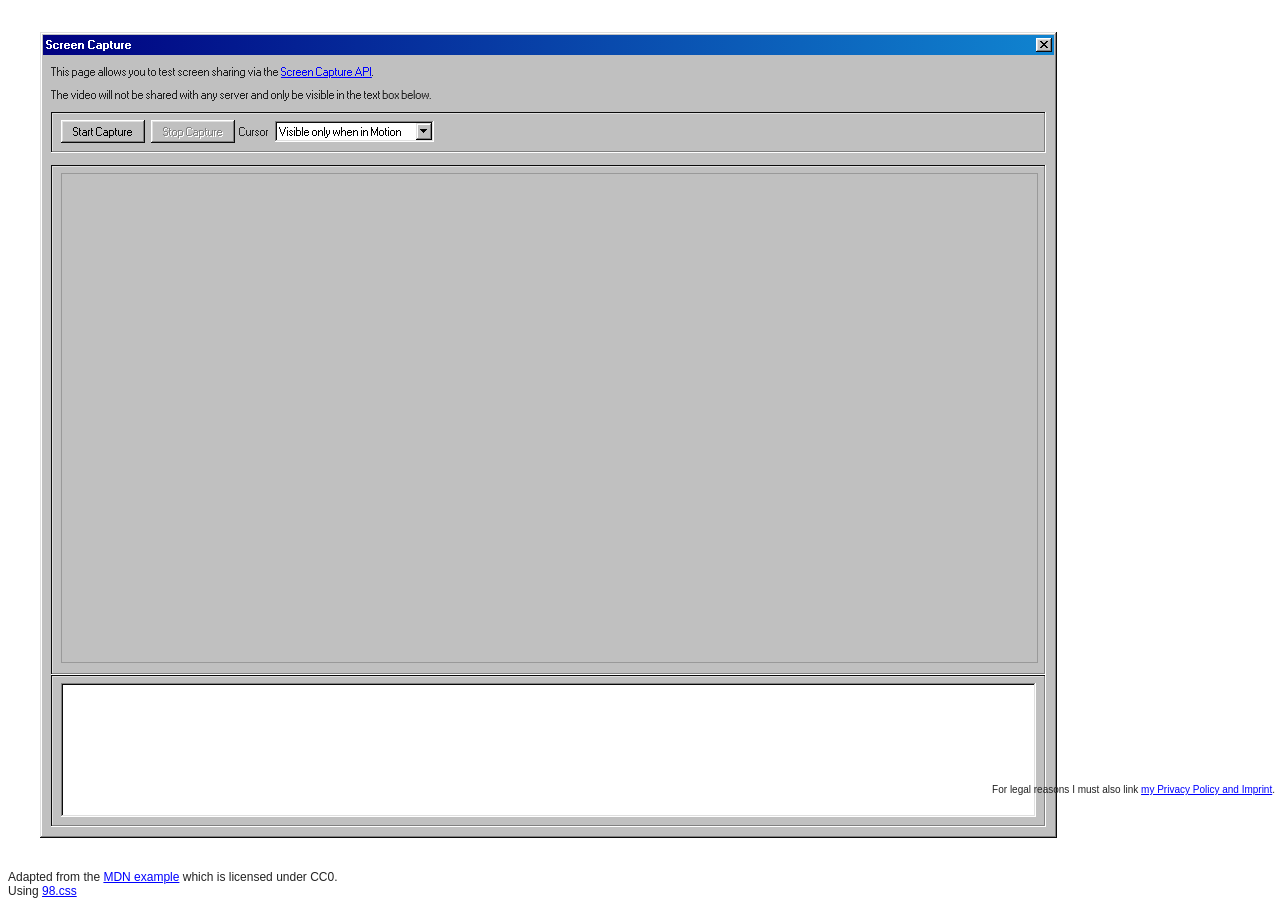
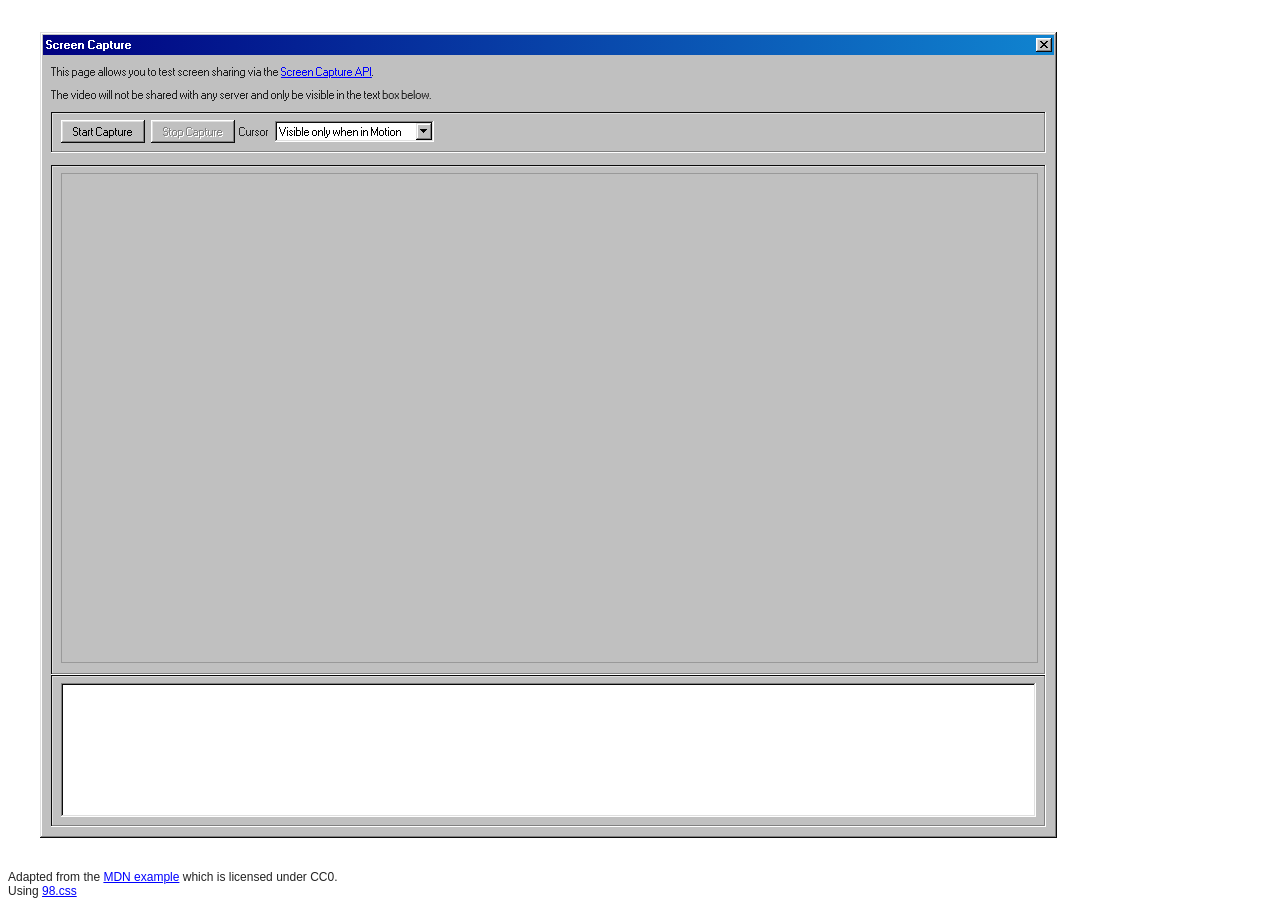
Before and after one commit to tkw1536/video.guys.wtf, a plain HTML site: page index.html in a window 1280 px wide. Drawn offline with Linux system fonts and the light colour scheme.

Commit message:
Use 'legal.min.js'

```diff
--- a/index.html
+++ b/index.html
@@ -4,25 +4,13 @@
 <head>
     <!-- Tracker -->
     <script async src="https://track.everyone.wtf/tracker.js" data-ackee-server="https://track.everyone.wtf" data-ackee-domain-id="2cb772c3-d21a-45e5-9a71-bb20b164035b"></script>
+    <script async src="https://inform.everyone.wtf/legal.min.js?small"></script>
+
 
     <meta charset="utf-8">
     <link rel="stylesheet" type="text/css" href="resources/lib/98css/98.css" />
     <link rel="stylesheet" type="text/css" href="resources/capture.css" />
     <title>video.guys.wtf</title>
-
-    <style>
-        .legal {
-            position: absolute;
-            margin-bottom: 5px;
-            margin-right: 5px;
-            bottom: 0;
-            right: 0;
-        }
-
-        .legal>a {
-            color: blue;
-        }
-    </style>
 </head>
 
 <body>
@@ -75,10 +63,6 @@
     Using <a href="https://jdan.github.io/98.css/">98.css</a>
 
     <script type="text/javascript" src="resources/capture.js"></script>
-
-    <small class='legal'>
-        For legal reasons I must also link <a href="https://inform.everyone.wtf/" target="_blank">my Privacy Policy and Imprint</a>.
-    </small>
 </body>
 
 </html>
```
